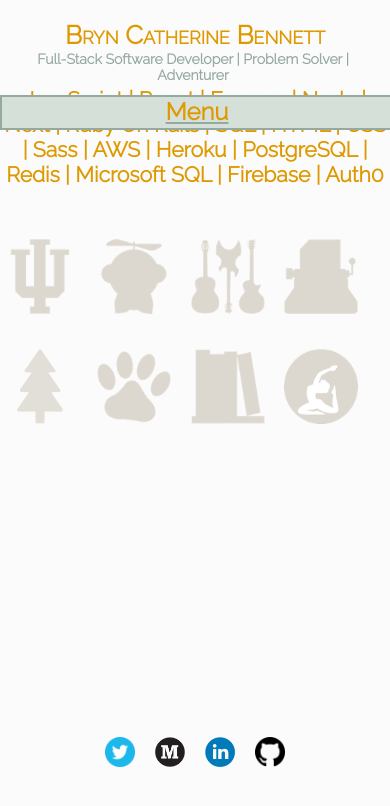
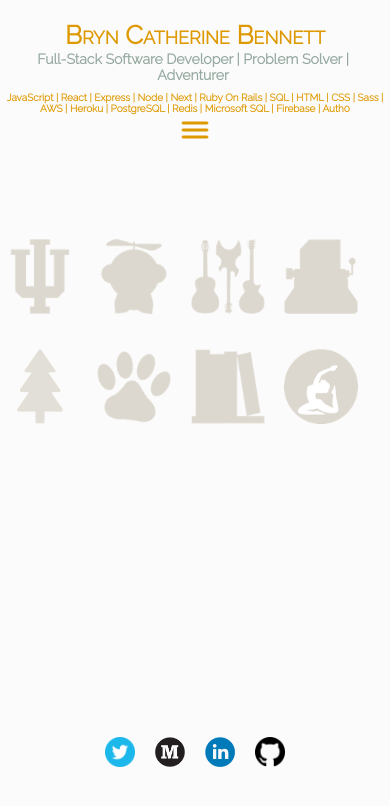
Before and after one commit to bbennett7/portfolio, a React (Create React App) app: page / in a window 390 px wide. Shown: the top 806 px of the page. Built offline with nearby package versions, Linux system fonts and the light colour scheme.

Commit message:
Fix mobile styling

```diff
--- a/src/Mobile.css
+++ b/src/Mobile.css
@@ -93,7 +93,7 @@
     #Mobile-menu {
         display: inline-block;
         font-size: 150%;
-        margin-top: 0%;
+        margin-top: 20px;
         color: var(--yellow);
         text-decoration: underline;
         text-decoration-color: var(--green);
@@ -107,8 +107,6 @@
         padding: 0%;
         z-index: 1;
         text-align: center;
-        border: 2px solid var(--green);
-        background: var(--lightgreen);
     }
 
     .Menu-links h4, a {
@@ -330,4 +328,9 @@
         opacity: .6;
     }
 
+    #Tech-list {
+        font-size: 10px;
+        padding: 5px;
+    }
+
 }
--- a/src/Tablet.css
+++ b/src/Tablet.css
@@ -94,6 +94,8 @@
         color: var(--yellow);
         text-decoration: underline;
         text-decoration-color: var(--green);
+        stroke: var(--yellow);
+        fill: var(--yellow);
     }
 
     .Menu {
@@ -103,8 +105,6 @@
         padding: 0%;
         z-index: 1;
         text-align: center;
-        border: 2px solid var(--green);
-        background: var(--lightgreen);
     }
 
     .Menu-links h4, a {
--- a/src/components/Menu.js
+++ b/src/components/Menu.js
@@ -1,5 +1,6 @@
 import React, { Component } from 'react';
 import { Link } from 'react-router-dom';
+import {ReactComponent as Menu} from '../../src/images/icons8-menu.svg';
 
 
 export default class MenuBar extends Component {
@@ -48,7 +49,7 @@
     render() {
         return(
             <div className="Menu">
-                <h4 onClick={this.menuDisplay} id="Mobile-menu">Menu</h4>
+                <Menu id="Mobile-menu" onClick={this.menuDisplay}/>
                 <div className="Menu-links" id={this.state.mobileDisplay}>
                     <h4 onClick={this.handleOnClick}> <Link to="/home" className={`${this.getClass("home")} menuLink`}>Home</Link> </h4>
                     <h4 onClick={this.handleOnClick}> <Link to="/about" className={`${this.getClass("about")} menuLink`}>About</Link></h4>
```
Also changed, not shown: src/images/icons8-menu.svg (added).
